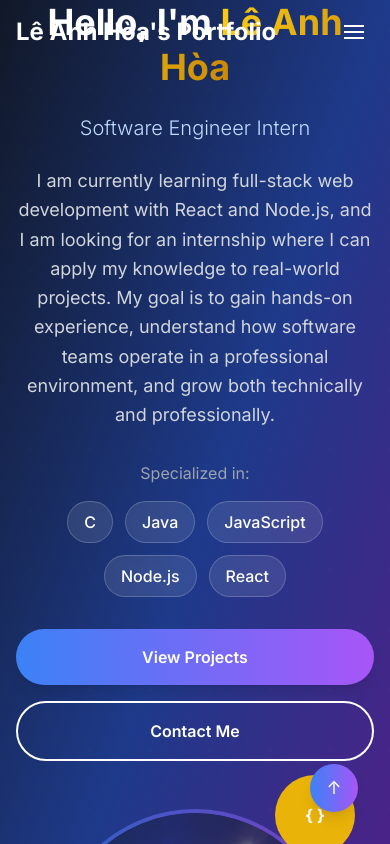
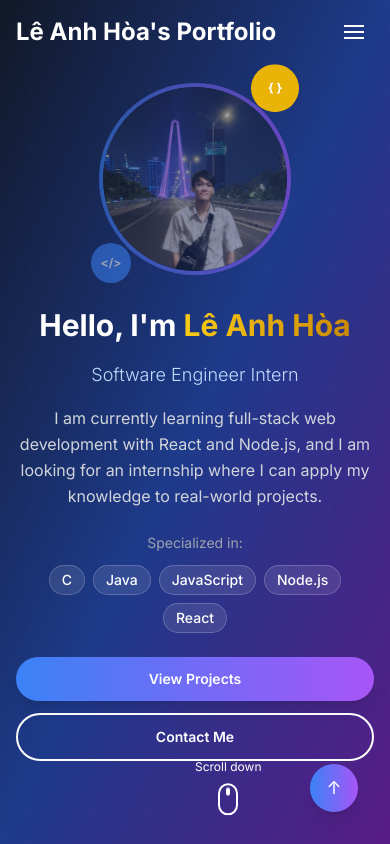
Before and after one commit to hoale-torii-4/hoale-portfolio, a React (Vite) app: page / in a window 390 px wide. Shown: the top 844 px of the page. Built offline with nearby package versions, Linux system fonts and the light colour scheme.

Commit message:
Fix Hero in mobile

```diff
--- a/src/components/Hero.jsx
+++ b/src/components/Hero.jsx
@@ -20,32 +20,34 @@ const Hero = () => {
             </div>
 
             <div className="max-w-7xl mx-auto px-4 sm:px-6 lg:px-8 relative z-10">
-                <div className="grid lg:grid-cols-2 gap-12 items-center">
-                    {/* Text Content */}
-                    <div className="text-center lg:text-left">
-                        <h1 className="text-4xl sm:text-5xl lg:text-6xl font-bold text-white mb-6 leading-tight">
+                {/* Mobile-first layout: text first, then image */}
+                <div className="flex flex-col lg:grid lg:grid-cols-2 gap-8 lg:gap-12 items-center">
+
+                    {/* Text Content - Always first on mobile */}
+                    <div className="text-center lg:text-left order-2 lg:order-1">
+                        <h1 className="text-3xl sm:text-4xl lg:text-5xl xl:text-6xl font-bold text-white mb-4 lg:mb-6 leading-tight">
                             Hello, I'm{' '}
                             <span className="bg-gradient-to-r from-yellow-400 to-yellow-600 bg-clip-text text-transparent">
                                 Lê Anh Hòa
                             </span>
                         </h1>
 
-                        <h2 className="text-xl sm:text-2xl lg:text-3xl text-blue-200 mb-6 font-light">
+                        <h2 className="text-lg sm:text-xl lg:text-2xl xl:text-3xl text-blue-200 mb-4 lg:mb-6 font-light">
                             Software Engineer Intern
                         </h2>
 
-                        <p className="text-lg text-gray-300 mb-8 leading-relaxed max-w-2xl">
-                            I am currently learning full-stack web development with React and Node.js, and I am looking for an internship where I can apply my knowledge to real-world projects. My goal is to gain hands-on experience, understand how software teams operate in a professional environment, and grow both technically and professionally.
+                        <p className="text-base lg:text-lg text-gray-300 mb-6 lg:mb-8 leading-relaxed max-w-2xl mx-auto lg:mx-0">
+                            I am currently learning full-stack web development with React and Node.js, and I am looking for an internship where I can apply my knowledge to real-world projects.
                         </p>
 
                         {/* Programming Languages */}
-                        <div className="mb-8">
-                            <p className="text-gray-400 mb-4">Specialized in:</p>
-                            <div className="flex flex-wrap gap-3 justify-center lg:justify-start">
+                        <div className="mb-6 lg:mb-8">
+                            <p className="text-gray-400 mb-3 lg:mb-4 text-sm lg:text-base">Specialized in:</p>
+                            <div className="flex flex-wrap gap-2 lg:gap-3 justify-center lg:justify-start">
                                 {programmingLanguages.map((lang, index) => (
                                     <span
                                         key={index}
-                                        className="px-4 py-2 bg-white/10 backdrop-blur-sm border border-white/20 rounded-full text-white font-medium hover:bg-white/20 transition-all duration-300 transform hover:scale-105"
+                                        className="px-3 py-1 lg:px-4 lg:py-2 bg-white/10 backdrop-blur-sm border border-white/20 rounded-full text-white font-medium hover:bg-white/20 transition-all duration-300 transform hover:scale-105 text-sm lg:text-base"
                                     >
                                         {lang}
                                     </span>
@@ -53,26 +55,26 @@ const Hero = () => {
                             </div>
                         </div>
 
-                        <div className="flex flex-col sm:flex-row gap-4 justify-center lg:justify-start">
+                        <div className="flex flex-col sm:flex-row gap-3 lg:gap-4 justify-center lg:justify-start">
                             <button
                                 onClick={() => scrollToSection('projects')}
-                                className="px-8 py-4 bg-gradient-to-r from-blue-500 to-purple-500 text-white font-semibold rounded-full hover:from-blue-600 hover:to-purple-600 transform hover:scale-105 transition-all duration-300 shadow-lg hover:shadow-xl"
+                                className="px-6 py-3 lg:px-8 lg:py-4 bg-gradient-to-r from-blue-500 to-purple-500 text-white font-semibold rounded-full hover:from-blue-600 hover:to-purple-600 transform hover:scale-105 transition-all duration-300 shadow-lg hover:shadow-xl text-sm lg:text-base"
                             >
                                 View Projects
                             </button>
                             <button
                                 onClick={() => scrollToSection('contact')}
-                                className="px-8 py-4 border-2 border-white text-white font-semibold rounded-full hover:bg-white hover:text-gray-900 transition-all duration-300"
+                                className="px-6 py-3 lg:px-8 lg:py-4 border-2 border-white text-white font-semibold rounded-full hover:bg-white hover:text-gray-900 transition-all duration-300 text-sm lg:text-base"
                             >
                                 Contact Me
                             </button>
                         </div>
                     </div>
 
-                    {/* Image/Avatar Section */}
-                    <div className="flex justify-center lg:justify-end">
+                    {/* Image/Avatar Section - Second on mobile, smaller size */}
+                    <div className="flex justify-center lg:justify-end order-1 lg:order-2">
                         <div className="relative">
-                            <div className="w-72 h-72 sm:w-80 sm:h-80 lg:w-96 lg:h-96 rounded-full bg-gradient-to-r from-blue-500 to-purple-500 p-1 animate-pulse">
+                            <div className="w-48 h-48 sm:w-56 sm:h-56 md:w-64 md:h-64 lg:w-80 lg:h-80 xl:w-96 xl:h-96 rounded-full bg-gradient-to-r from-blue-500 to-purple-500 p-1 animate-pulse">
                                 <div className="w-full h-full rounded-full bg-gray-900 flex items-center justify-center overflow-hidden">
                                     <img
                                         src="/hoale-portfolio/images/avatar.jpg"
@@ -82,7 +84,7 @@ const Hero = () => {
                                             e.target.style.display = 'none';
                                             e.target.parentNode.innerHTML = `
                                                 <div class="w-full h-full bg-gradient-to-br from-gray-800 to-gray-900 flex items-center justify-center rounded-full">
-                                                    <div class="text-6xl sm:text-7xl lg:text-8xl text-gray-400 font-bold">
+                                                    <div class="text-3xl sm:text-4xl lg:text-6xl xl:text-8xl text-gray-400 font-bold">
                                                         LAH
                                                     </div>
                                                 </div>
@@ -92,12 +94,12 @@ const Hero = () => {
                                 </div>
                             </div>
 
-                            {/* Floating elements */}
-                            <div className="absolute -top-4 -right-4 w-20 h-20 bg-yellow-500 rounded-full flex items-center justify-center text-white font-bold animate-bounce">
-                                {'{ }'}
+                            {/* Floating elements - smaller on mobile */}
+                            <div className="absolute -top-2 -right-2 lg:-top-4 lg:-right-4 w-12 h-12 lg:w-20 lg:h-20 bg-yellow-500 rounded-full flex items-center justify-center text-white font-bold animate-bounce">
+                                <span className="text-xs lg:text-base">{'{ }'}</span>
                             </div>
-                            <div className="absolute -bottom-4 -left-4 w-16 h-16 bg-blue-500 rounded-full flex items-center justify-center text-white font-bold animate-pulse">
-                                &lt;/&gt;
+                            <div className="absolute -bottom-2 -left-2 lg:-bottom-4 lg:-left-4 w-10 h-10 lg:w-16 lg:h-16 bg-blue-500 rounded-full flex items-center justify-center text-white font-bold animate-pulse">
+                                <span className="text-xs lg:text-sm">&lt;/&gt;</span>
                             </div>
                         </div>
                     </div>
@@ -105,11 +107,11 @@ const Hero = () => {
             </div>
 
             {/* Scroll Indicator */}
-            <div className="absolute bottom-8 left-1/2 transform -translate-x-1/2 text-white text-center animate-bounce">
+            <div className="absolute bottom-4 lg:bottom-8 left-1/2 transform -translate-x-1/2 text-white text-center animate-bounce">
                 <div className="flex flex-col items-center">
-                    <span className="text-sm mb-2">Scroll down</span>
-                    <div className="w-6 h-10 border-2 border-white rounded-full flex justify-center">
-                        <div className="w-1 h-3 bg-white rounded-full mt-2 animate-bounce"></div>
+                    <span className="text-xs lg:text-sm mb-2">Scroll down</span>
+                    <div className="w-5 h-8 lg:w-6 lg:h-10 border-2 border-white rounded-full flex justify-center">
+                        <div className="w-1 h-2 lg:h-3 bg-white rounded-full mt-1 lg:mt-2 animate-bounce"></div>
                     </div>
                 </div>
             </div>
```
